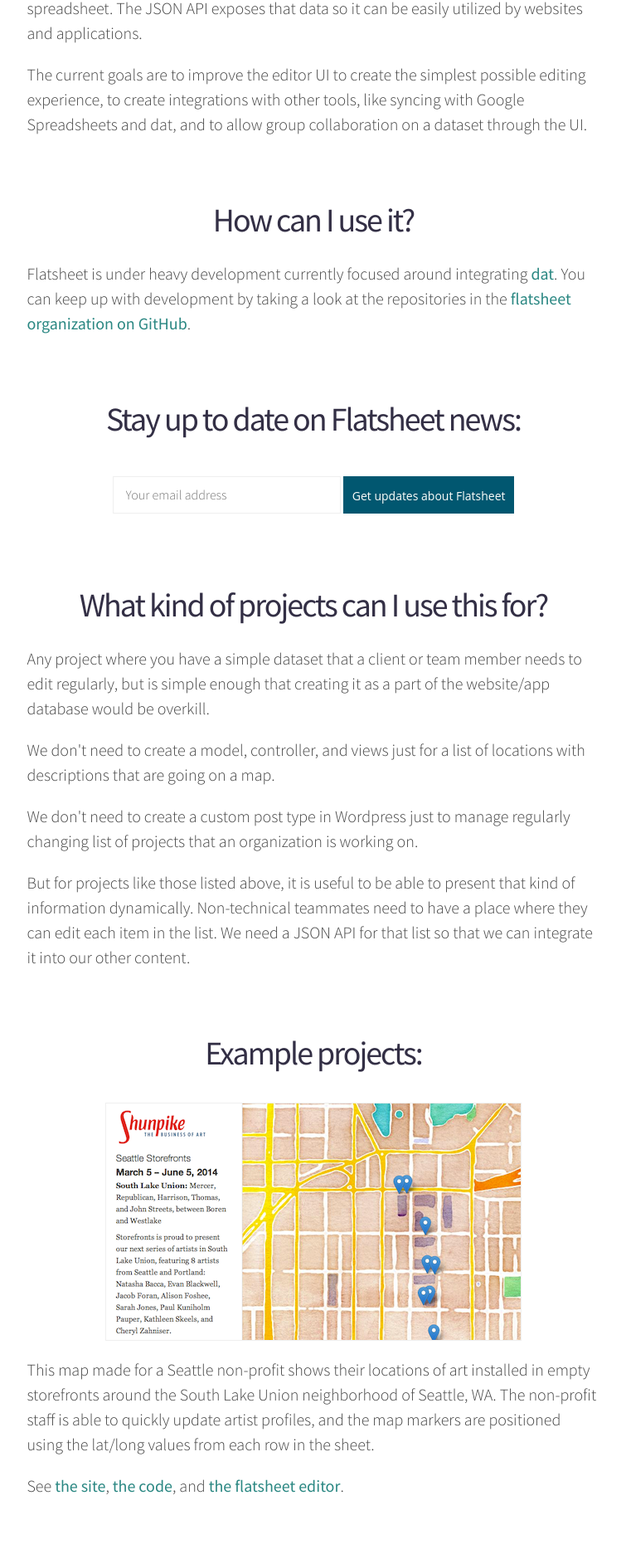
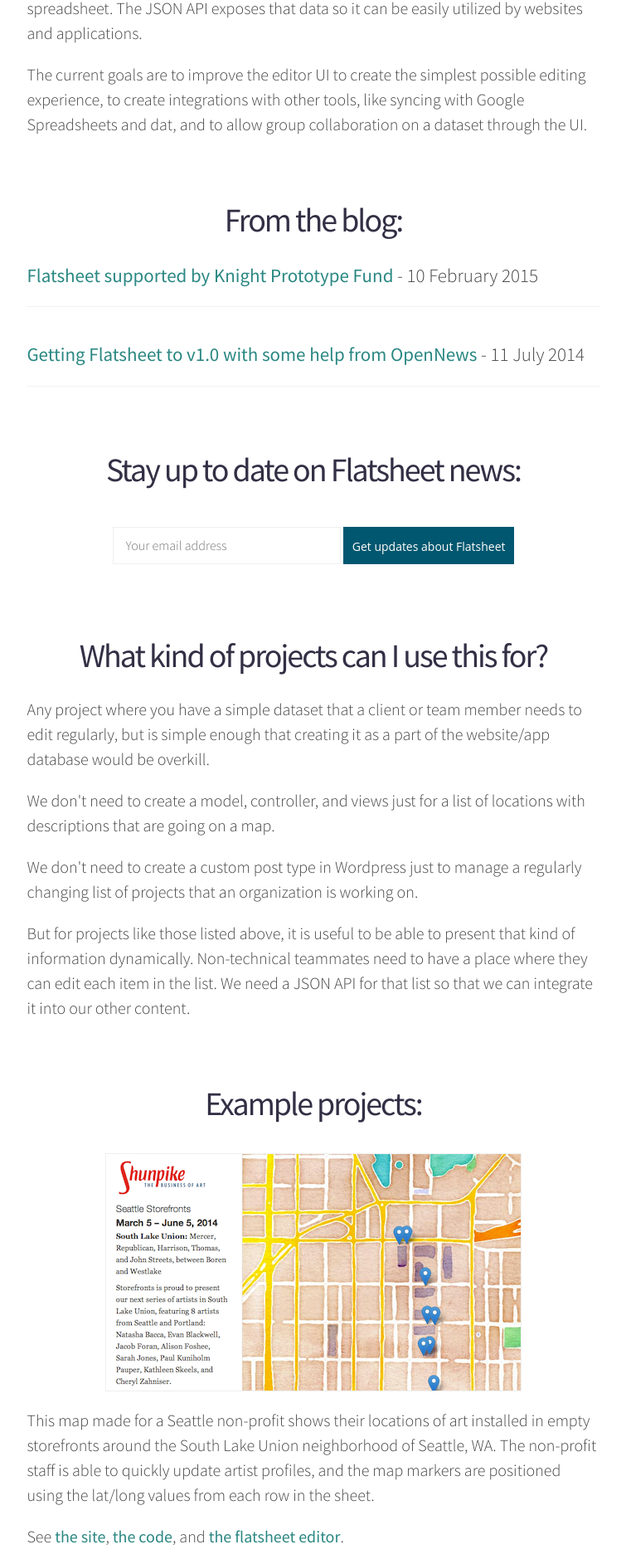
Before and after one commit to flatsheet/flatsheet.github.io, a Jekyll site: the page built from index.html, in a window 1280 px wide. Shown: the part 1145-3018 px from the top of the page at 83% size, without its empty margins (262-1017 px from the left). Built offline with Jekyll 4.4.1, drawn with Linux system fonts in a browser that asks for light colours; nearby versions of some CDN libraries; Markdown is read by kramdown in place of the engine named in the settings; some of the changed text lies outside the part shown.

Commit message:
post & updates related to prototype fund

```diff
--- a/_includes/supporters.html
+++ b/_includes/supporters.html
@@ -1,4 +1,7 @@
-<p class="center"><a href="http://opennews.org/"><img src="{{site.baseurl}}/images/opennews.png"></a></p>
+<p class="center">
+  <a style="margin:10px 15px 30px 15px; display: inline-block;" href="http://www.knightfoundation.org/grants/201450224/"><img src="{{site.baseurl}}/images/knight-logo-300.jpg"></a>
+  <a style="margin:10px 15px 10px 15px; display: inline-block;" href="http://opennews.org/"><img src="{{site.baseurl}}/images/opennews.png"></a>
+</p>
 
 <ul class="supporters">
 {% for s in site.supporters %}
--- a/_layouts/post.html
+++ b/_layouts/post.html
@@ -24,7 +24,9 @@
 
   <br>
 <div class="bio">
-  <p><img class="headshot" src="/images/sethvincent.png"><i>Seth Vincent is a programmer, designer, & writer. Previously he's worked as a writing tutor and as an advisor of a student news organization. He's a co-organizer of <a href="http://codeforseattle.org" target="blank">Code for Seattle</a>, and likes to blog about JavaScript at <a href="http://learnjs.io" target="blank">learnjs.io</a> & about Seattle at <a href="http://seattle.io" target="blank">seattle.io</a>.</i></p>
+  <p>
+    <img class="headshot" src="/images/sethvincent.png">
+    <i>Seth Vincent is a designer, writer, & programmer focused on storytelling & civic engagement. Previously he's worked as a writing tutor and as an advisor of a student news organization, advising on technology, journalism, and leadership. He's a co-organizer of <a href="http://codeforseattle.org" target="blank">Code for Seattle</a>, and writes about JavaScript at <a href="http://learnjs.io" target="blank">learnjs.io</a> & about Seattle at <a href="http://seattle.io" target="blank">seattle.io</a>.</i></p>
   <a href="https://twitter.com/sethdvincent" class="twitter-follow-button" data-dnt="true" data-show_count="false">Follow @sethdvincent</a>
 <script>!function(d,s,id){var js,fjs=d.getElementsByTagName(s)[0];if(!d.getElementById(id)){js=d.createElement(s);js.id=id;js.src="//platform.twitter.com/widgets.js";fjs.parentNode.insertBefore(js,fjs);}}(document,"script","twitter-wjs");</script>
   <iframe src="http://ghbtns.com/github-btn.html?user=sethvincent&type=follow"
--- a/index.html
+++ b/index.html
@@ -68,8 +68,16 @@
 
     <p>The current goals are to improve the editor UI to create the simplest possible editing experience, to create integrations with other tools, like syncing with Google Spreadsheets and dat, and to allow group collaboration on a dataset through the UI.</p>
 
-    <h2>How can I use it?</h2>
-    <p>Flatsheet is under heavy development currently focused around integrating <a href="http://dat-data.com/">dat</a>. You can keep up with development by taking a look at the repositories in the <a href="http://github.com/flatsheet">flatsheet organization on GitHub</a>.</p>
+    <h2>From the blog:</h2>
+    <div class="posts">
+      {% for post in site.posts limit:3 %}
+        {% if post.published %}
+          <div class="post" id="{{ post.slug }}">
+            <h3 class="post-title"><a href="{{ post.url }}">{{ post.title }}</a> - <span class="post-date">{{ post.date | date: "%-d %B %Y" }}</span></h3>
+          </div>
+        {% endif %}
+      {% endfor %}
+    </div>
 
     <h2>Stay up to date on Flatsheet news:</h2>
     {% include newsletter.html %}
@@ -80,7 +88,7 @@
 
     <p>We don't need to create a model, controller, and views just for a list of locations with descriptions that are going on a map.</p>
 
-    <p>We don't need to create a custom post type in Wordpress just to manage regularly changing list of projects that an organization is working on.</p>
+    <p>We don't need to create a custom post type in Wordpress just to manage a regularly changing list of projects that an organization is working on.</p>
 
     <p>But for projects like those listed above, it is useful to be able to present that kind of information dynamically. Non-technical teammates need to have a place where they can edit each item in the list. We need a JSON API for that list so that we can integrate it into our other content.</p>
 
@@ -115,11 +123,11 @@
     <p>Learn more by reading <a href="{{ site.baseurl}}/roadmap">the roadmap for getting to v1.0 of Flatsheet</a>.</p>
 
     <h2>Who is working on this?</h2>
-    <p><img class="headshot" src="/images/sethvincent.png"> Seth Vincent is an independent programmer, designer and writer experienced with a wide range of programming languages, web frameworks, and content management systems. Previously he's worked as a writing tutor and as an advisor of a student news organization, advising on technology, journalism, and leadership. He is a co-organizer of <a href="http://seattle.io" target="blank">seattle.io</a>, <a href="http://codeforseattle.org" target="blank">Code for Seattle</a> and <a href="http://seattlewiki.net" target="blank">SeattleWiki</a>, and owner of <a href="http://superbigtree.com" target="blank">super big tree</a>.</p>
+    <p><img class="headshot" src="/images/sethvincent.png"> Seth Vincent is a designer, writer, & programmer focused on storytelling & civic engagement. Previously he's worked as a writing tutor and as an advisor of a student news organization, advising on technology, journalism, and leadership. He's a co-organizer of <a href="http://codeforseattle.org" target="blank">Code for Seattle</a>, and writes about JavaScript at <a href="http://learnjs.io" target="blank">learnjs.io</a> & about Seattle at <a href="http://seattle.io" target="blank">seattle.io</a>.</p>
     <p><a href="http://sethvincent.com" target="_blank">sethvincent.com</a> ~ <a href="http://github.com/sethvincent" target="_blank">github.com/sethvincent</a> ~ <a href="http://twitter.com/sethdvincent" target="_blank">twitter.com/sethdvincent</a></p>
 
     <h2>What do you think?</h2>
-    <p>It would be great to hear about your potential use cases, ideas you have for projects that use flatsheet in some way, requests for help launching an instance of flatsheet, or your interest in getting involved with flatsheet development. Start a thread in our <a href="https://github.com/flatsheet/discussion/issues">discussion repo on GitHub</a>.</p>
+    <p>It would be great to hear about your potential use cases, ideas you have for projects that use flatsheet in some way, requests for help launching an instance of flatsheet, or your interest in getting involved with flatsheet development. Start a thread in our <a href="https://github.com/flatsheet/discussion/issues">discussion repo on GitHub</a> or send an email to hi@flatsheet.io.</p>
 
     <h2>Flatsheet supporters</h2>
     {% include supporters.html %}
--- a/style.css
+++ b/style.css
@@ -586,6 +586,10 @@
   line-height: 1.2;
 }
 
+h3.post-title {
+  font-size: 23px;
+}
+
 .post-meta {
   font-size: 80%;
   text-transform: uppercase;
```
Also changed, not shown: _posts/2015-02-10-flatsheet-supported-by-knight-prototype-fund.md (added, +57 -0 lines), images/knight-logo-300.jpg (added).
